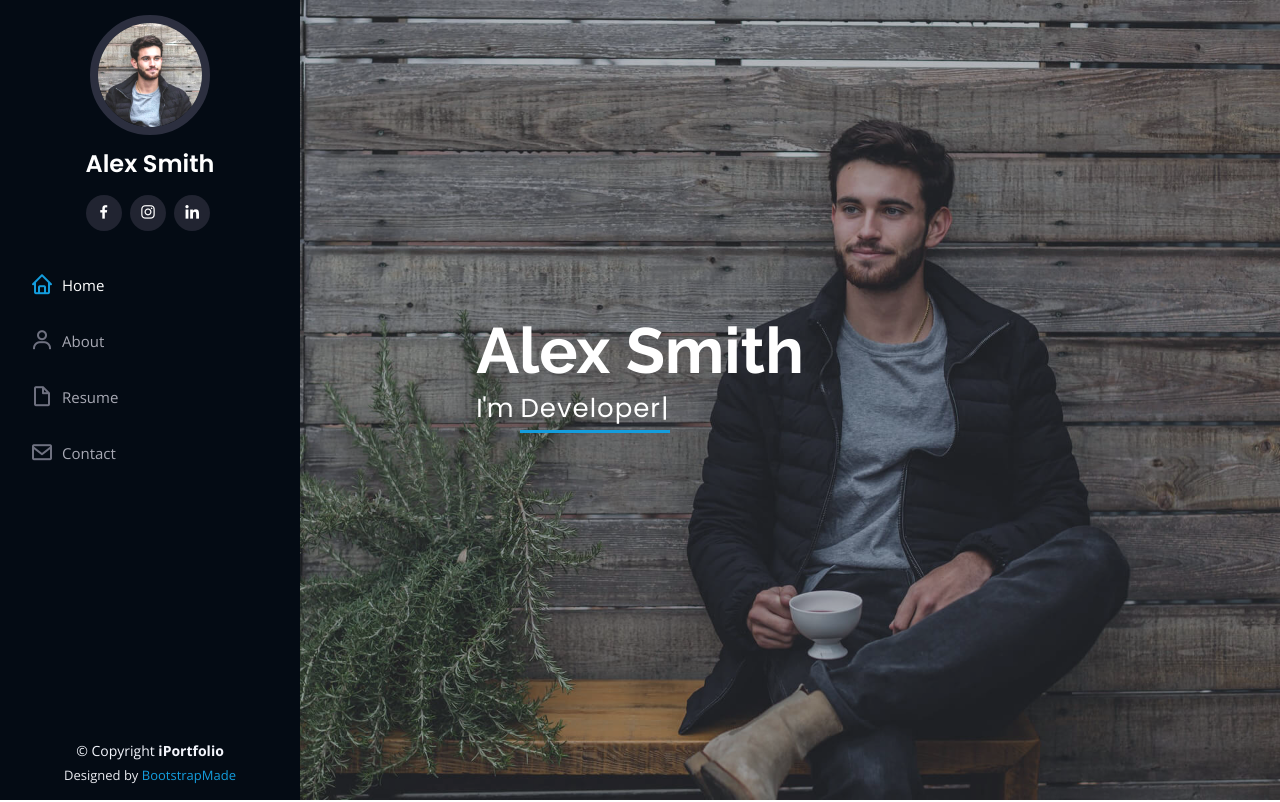
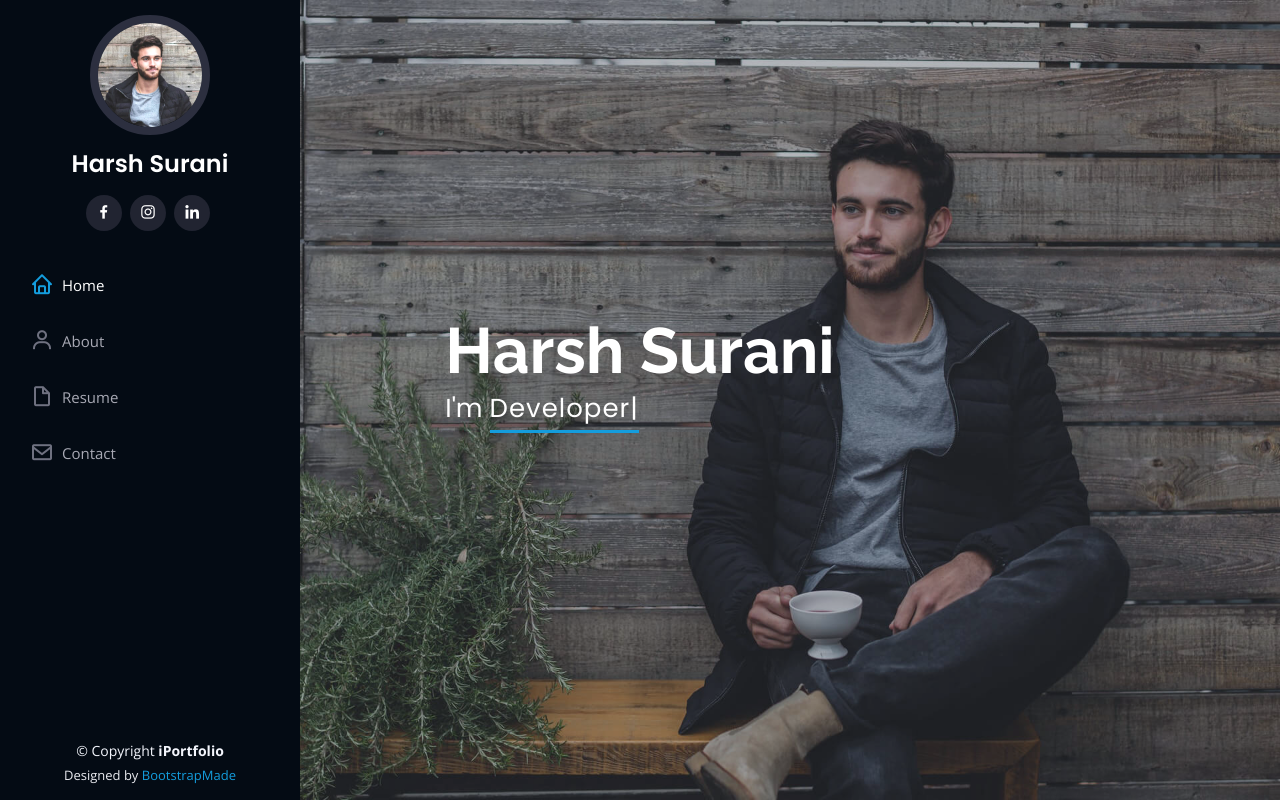
Before and after one commit to harshsurani08/hacktoberfest-web, a plain HTML site: page index.html in a window 1280 px wide. Shown: the top 802 px of the page. Drawn offline with nearby package versions, Linux system fonts and the light colour scheme.

Commit message:
Add files via upload

```diff
--- a/index.html
+++ b/index.html
@@ -8,6 +8,7 @@
   <title>Harsh Surani</title>
   <meta content="" name="description">
   <meta content="" name="keywords">
+
 
   <!-- Google Fonts -->
   <link href="https://fonts.googleapis.com/css?family=Open+Sans:300,300i,400,400i,600,600i,700,700i|Raleway:300,300i,400,400i,500,500i,600,600i,700,700i|Poppins:300,300i,400,400i,500,500i,600,600i,700,700i" rel="stylesheet">
@@ -35,7 +36,7 @@
 
       <div class="profile">
         <img src="assets/img/profile-img.jpg" alt="" class="img-fluid rounded-circle">
-        <h1 class="text-light"><a href="index.html">Alex Smith</a></h1>
+        <h1 class="text-light"><a href="index.html">Harsh Surani</a></h1>
         <div class="social-links mt-3 text-center">
           <a href="#" class="facebook"><i class="bx bxl-facebook"></i></a>
           <a href="#" class="instagram"><i class="bx bxl-instagram"></i></a>
@@ -57,7 +58,7 @@
   <!-- ======= Hero Section ======= -->
   <section id="hero" class="d-flex flex-column justify-content-center align-items-center">
     <div class="hero-container" data-aos="fade-in">
-      <h1>Alex Smith</h1>
+      <h1>Harsh Surani</h1>
       <p>I'm <span class="typed" data-typed-items="Designer, Developer, Freelancer, Photographer"></span></p>
     </div>
   </section><!-- End Hero -->
@@ -238,7 +239,7 @@
           <div class="col-lg-6" data-aos="fade-up">
             <h3 class="resume-title">Sumary</h3>
             <div class="resume-item pb-0">
-              <h4>Alex Smith</h4>
+              <h4>Harsh Surani</h4>
               <p><em>Innovative and deadline-driven Graphic Designer with 3+ years of experience designing and developing user-centered digital/print marketing material from initial concept to final, polished deliverable.</em></p>
               <ul>
                 <li>Portland par 127,Orlando, FL</li>
```
